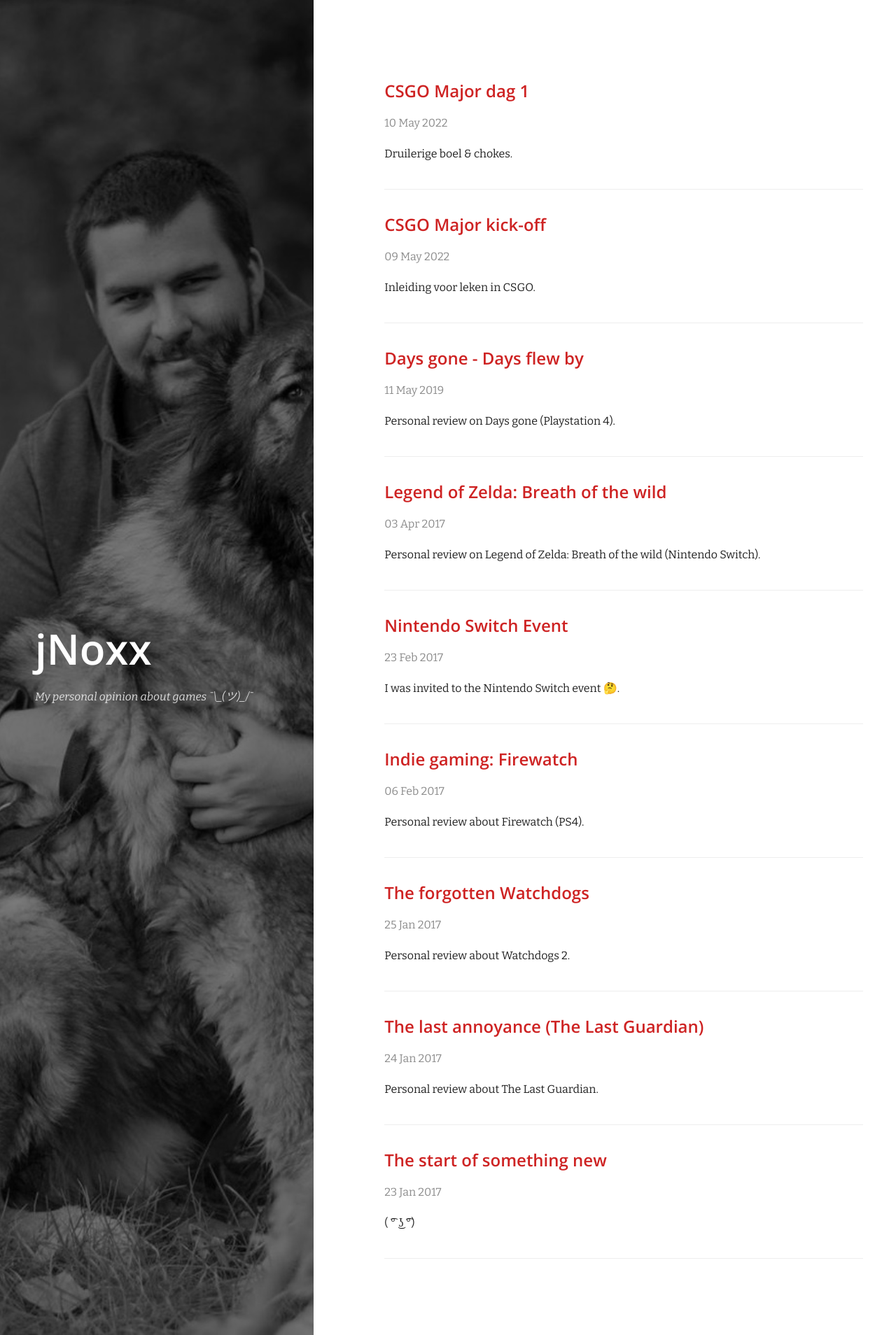
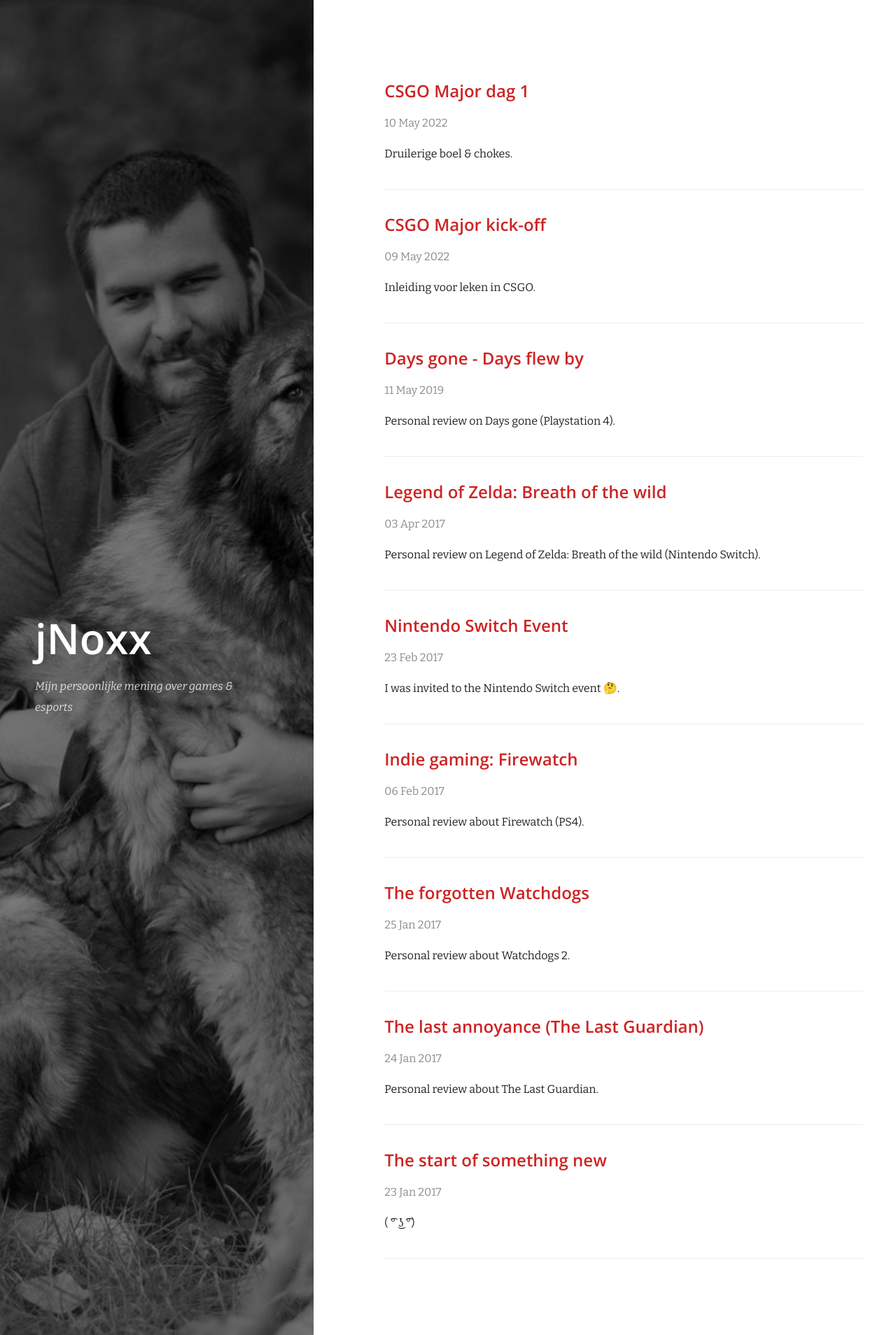
Before and after one commit to jNoxx/jnoxx-blog, a Jekyll site: the page built from index.html, in a window 1280 px wide. Shown: the whole page at 70% size. Built offline with Jekyll 4.4.1, drawn with Linux system fonts in a browser that asks for light colours; nearby versions of some CDN libraries; Markdown is read by kramdown in place of the engine named in the settings.

Commit message:
Change titel

```diff
--- a/_config.yml
+++ b/_config.yml
@@ -1,6 +1,6 @@
 # Site settings
 title: 'jNoxx' # Your Title
-tagline: 'My personal opinion about games ¯\_(ツ)_/¯' # A brief tagline for your site
+tagline: 'Mijn persoonlijke mening over games & esports' # A brief tagline for your site
 sidebar_image: /images/cover.jpg
 
 # Build settings
```
